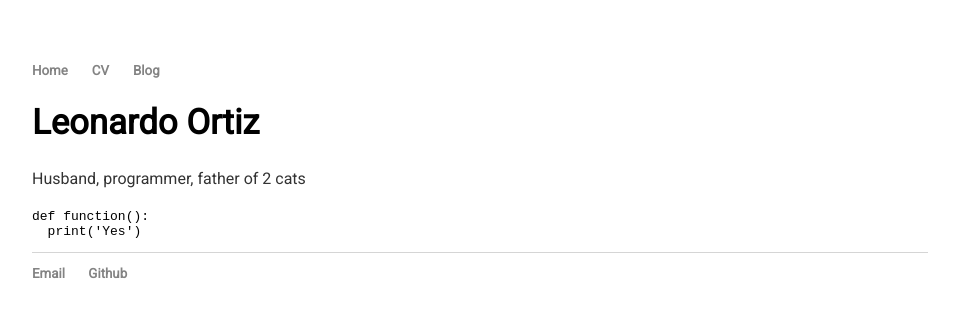
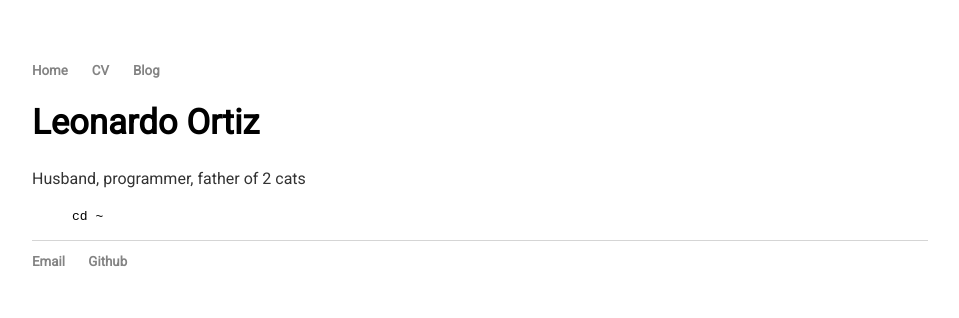
Before and after one commit to leohackerman/leohackerman.github.io, a Jekyll site: the page built from index.md, in a window 1280 px wide. Shown: the top 318 px of the page, without its empty margins (160-1119 px from the left). Built offline with Jekyll 4.4.1, drawn with Linux system fonts in a browser that asks for light colours.

Commit message:
Update index.md

````diff
--- a/index.md
+++ b/index.md
@@ -6,7 +6,6 @@ title: Leonardo Ortiz
 	<h1>Leonardo Ortiz</h1>
 	<p>Husband, programmer, father of 2 cats</p>
 </div>
-```python
-def function():
-  print('Yes')
-```
+{% highlight bash %}
+cd ~
+{% endhighlight %}
````
